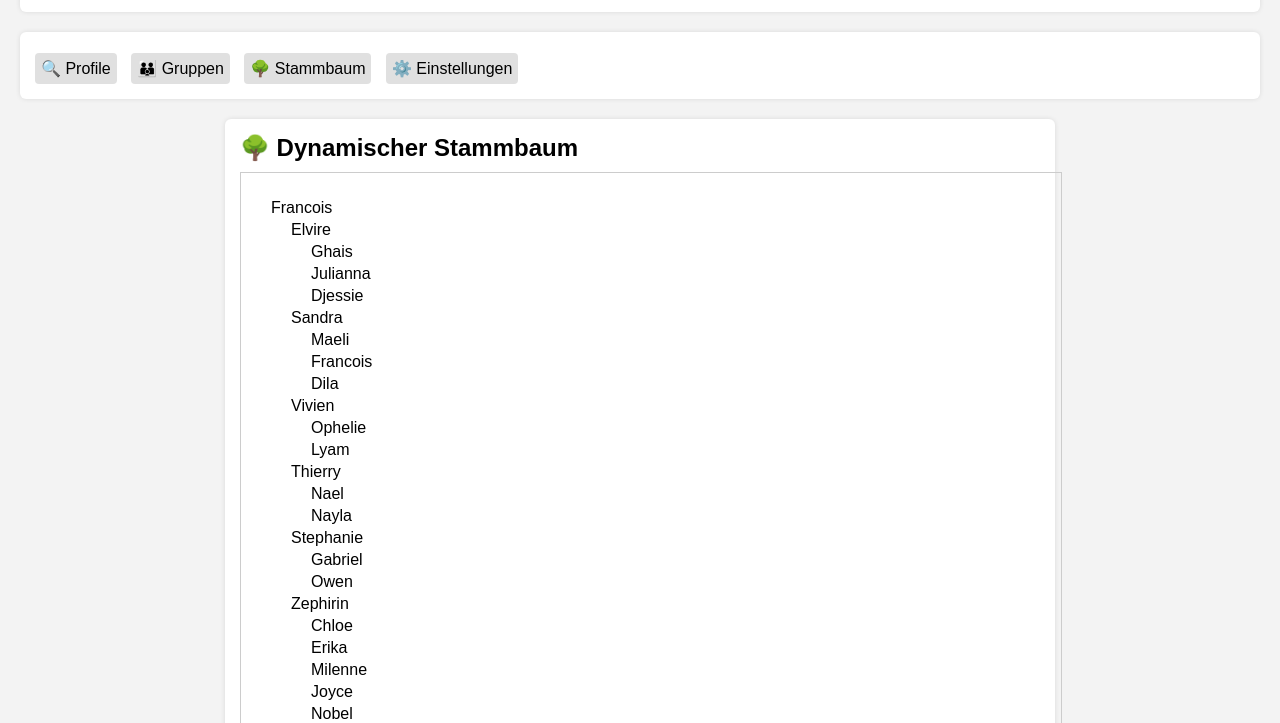
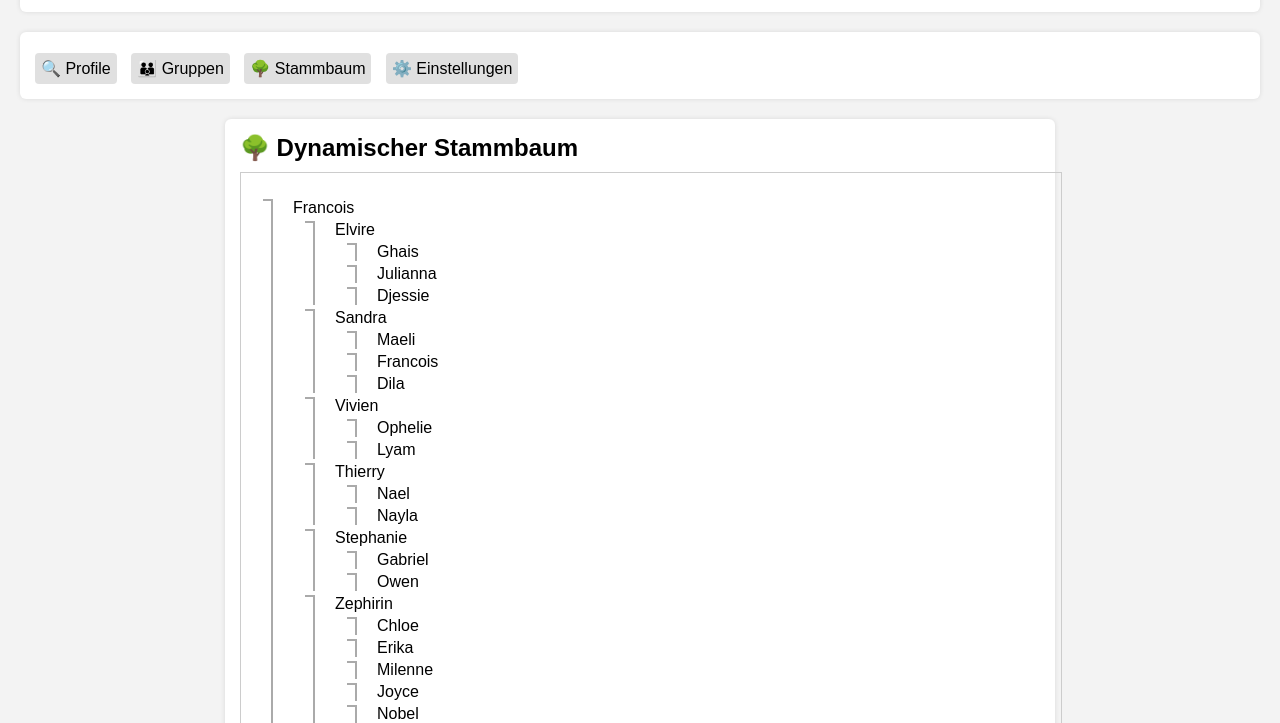
Before and after one commit to EtwTrocJoy/family-frontend, a website: page index.html in a window 1280 px wide. Both pictures are taken after a click on the button "🌳 Stammbaum". Shown: the part 77-800 px from the top of the page. Drawn offline with Linux system fonts and the light colour scheme; no server answers.

Commit message:
style: add tree lines and selection highlight

```diff
--- a/css/styles.css
+++ b/css/styles.css
@@ -197,7 +197,23 @@ section form input[type="url"] {
   padding-left: 20px;             /* Einrückung für Kinder */
 }
 #treeContainer li {
+  position: relative;             /* für die Verbindungslinie */
+  padding-left: 20px;             /* Platz für die Linie */
   margin: 4px 0;                  /* Abstand zwischen Einträgen */
+  border-left: 2px solid #aaa;    /* Vertikale Linie */
+}
+#treeContainer li::before {
+  content: "";                    /* horizontale Linie */
+  position: absolute;
+  top: 0;
+  left: -10px;
+  width: 10px;
+  height: 2px;
+  background: #aaa;
+}
+.selected {
+  background-color: #fffbcc;      /* Markierung */
+  font-weight: bold;
 }
 /* === Block 8: Gruppen‑Admin‑Dashboard & Einstellungen === */
 
```
